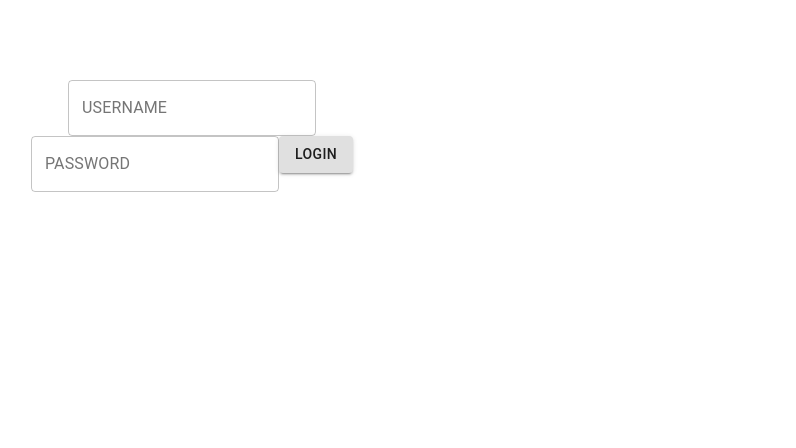
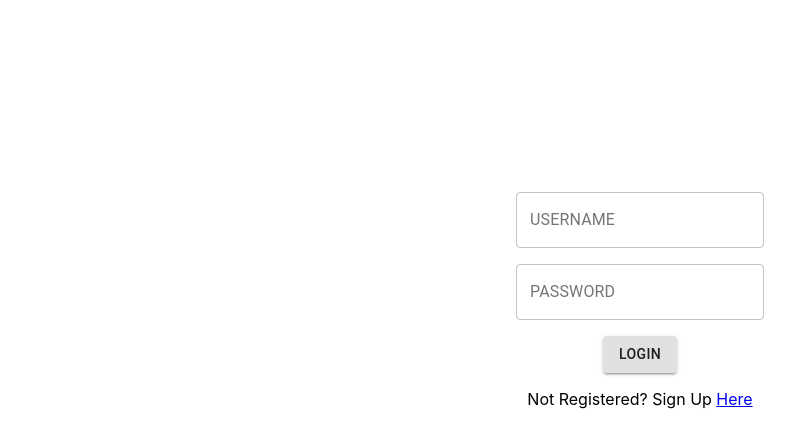
Before and after one commit to BW-AnywhereFitness3/anywhere-fitness, a React (Create React App) app in the folder fitness/: page /login in a window 1280 px wide. Shown: the top 448 px of the page, without its empty margins (0-796 px from the left). Built offline with nearby package versions, Linux system fonts and the light colour scheme.

Commit message:
Added links to Login and minimal styling

```diff
--- a/fitness/src/App.js
+++ b/fitness/src/App.js
@@ -1,16 +1,22 @@
 import React from 'react';
-import logo from './logo.svg';
+import {Route, Switch,Link} from 'react-router-dom'
 import './App.css';
 import Login from './components/Login'
+import SignUp from './components/SignUp'
 import Instructor from './components/Instructor'
 import PrivateRoute from './components/PrivateRoute'
 function App() {
   return (
     <div className="App">
-
+    <Switch>
+    <Route exact path ='/login'>
       <Login />
+     </Route>
+     <Route exact path='/sign-up'>
+       <SignUp />
+     </Route>
      <PrivateRoute component={Instructor} />
-
+     </Switch>
     </div>
   );
 }
--- a/fitness/src/components/Login.js
+++ b/fitness/src/components/Login.js
@@ -1,5 +1,5 @@
 import React, {useState} from 'react'
-import {useHistory} from 'react-router-dom'
+import {useHistory, Link} from 'react-router-dom'
 import {axiosWithAuth} from '../utils/axiosWithAuth'
 import {TextField,Button} from '@material-ui/core'
 
@@ -37,8 +37,8 @@ const onInputChange = evt => {
         }
 
     return (
-        <div className='login-container' style={{marginTop:'5rem', display:'flex', justifyCont:'center',alignItems:'center', width:'30%', }}>
-          <form className='login' >
+
+          <form className='login' style={{display:'flex',flexDirection:'column', justifyItems:'center',alignItems:'center', width:'100%',marginTop:'15%', }} >
           <TextField
                 id='outlined-basic'
                 label='USERNAME'
@@ -47,7 +47,7 @@ const onInputChange = evt => {
                 value={credentials.username}
                 onChange={onInputChange}/>
 
-                <TextField
+                <TextField style={{marginTop:'1rem'}}
                 id='outlined-basic'
                 label='PASSWORD'
                 type="password"
@@ -55,11 +55,12 @@ const onInputChange = evt => {
                 name='password'
                 value={credentials.password}
                 onChange={onInputChange}/>
-                <Button onClick={login} variant='contained'>
+                <Button style={{marginTop:'1rem'}} onClick={login} variant='contained'>
                         Login
                 </Button>
+               <p>Not Registered? Sign Up <Link to ="/sign-up">Here</Link></p>
           </form>
-        </div>
+
     )
 
 }
--- a/fitness/src/components/SignUp.js
+++ b/fitness/src/components/SignUp.js
@@ -1 +1,6 @@
 import React from 'react'
+
+
+function SignUp (){
+
+} export default SignUp
```
